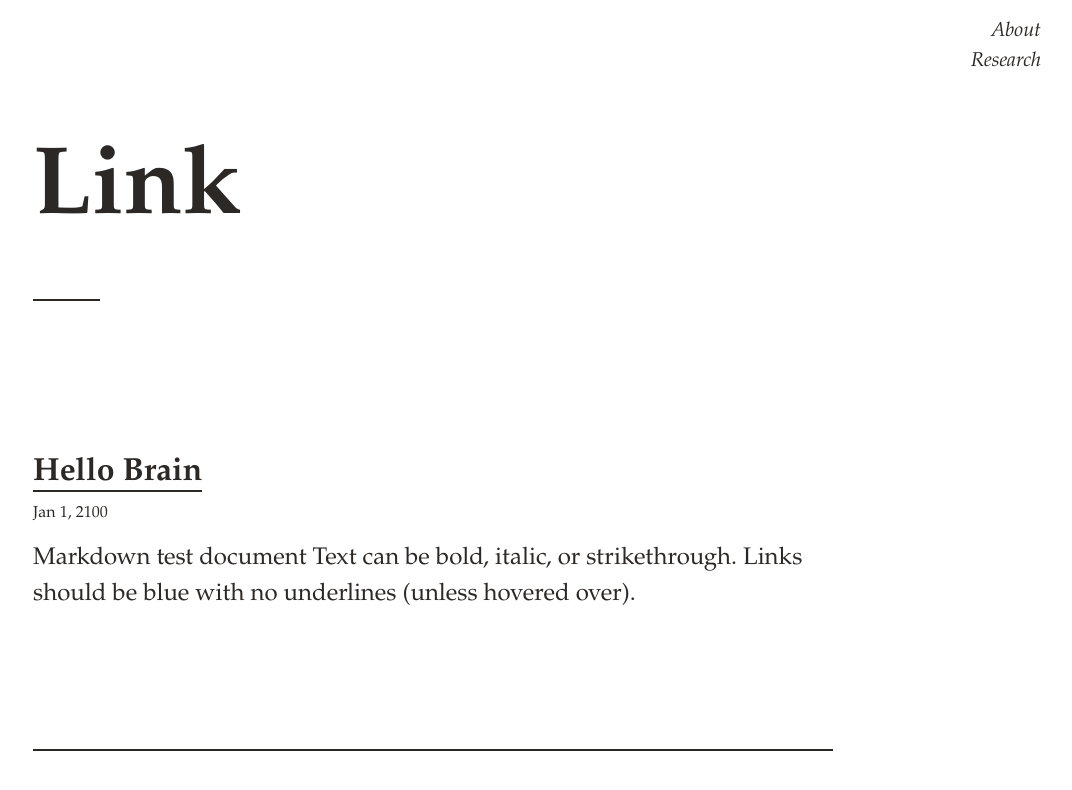
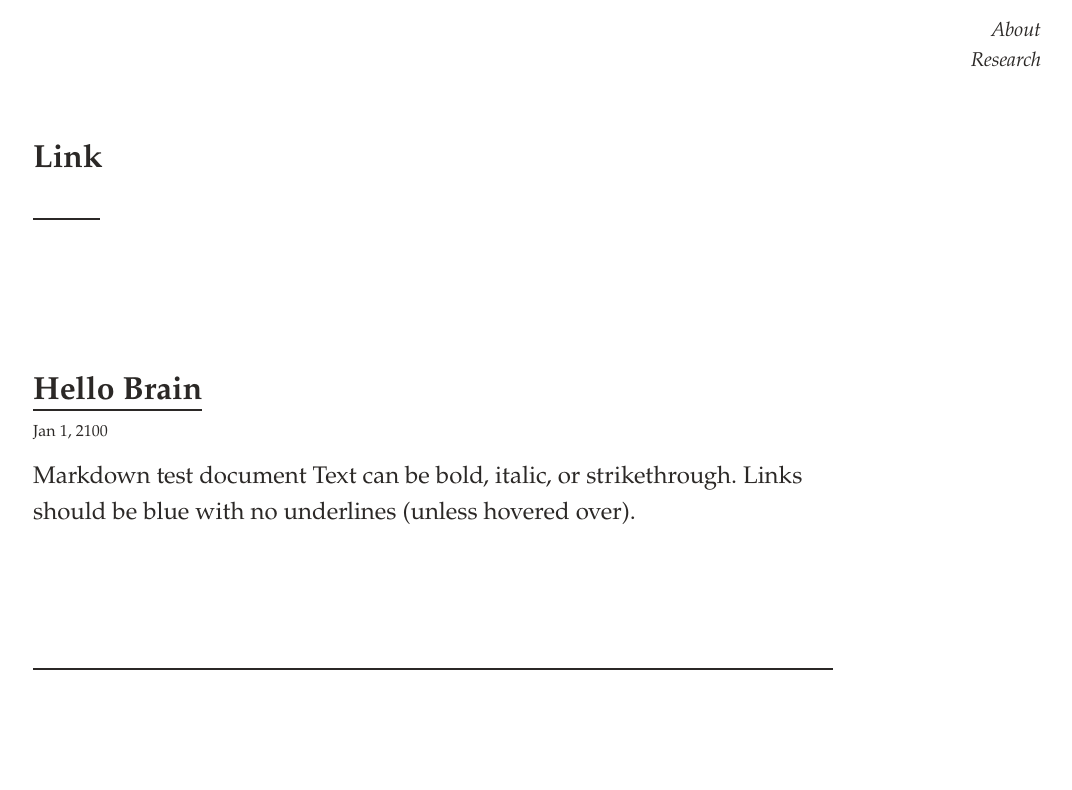
Before and after one commit to linkneuro/linkneuro.github.io, a Jekyll site: the page built from index.html, in a window 1280 px wide. Shown: the top 790 px of the page, without its empty margins (207-1279 px from the left). Built offline with Jekyll 4.4.1, drawn with Linux system fonts in a browser that asks for light colours.

Commit message:
Update _variables.scss

```diff
--- a/_sass/_variables.scss
+++ b/_sass/_variables.scss
@@ -7,7 +7,7 @@ $prose-font-size: 24px;
 
 // Type scale
 $h0-mobile: 32px;
-$h0-desktop: 96px;
+$h0-desktop: 32px;
 
 $h1-size: 32px !default;
 $h2-size: 32px !default;
```
